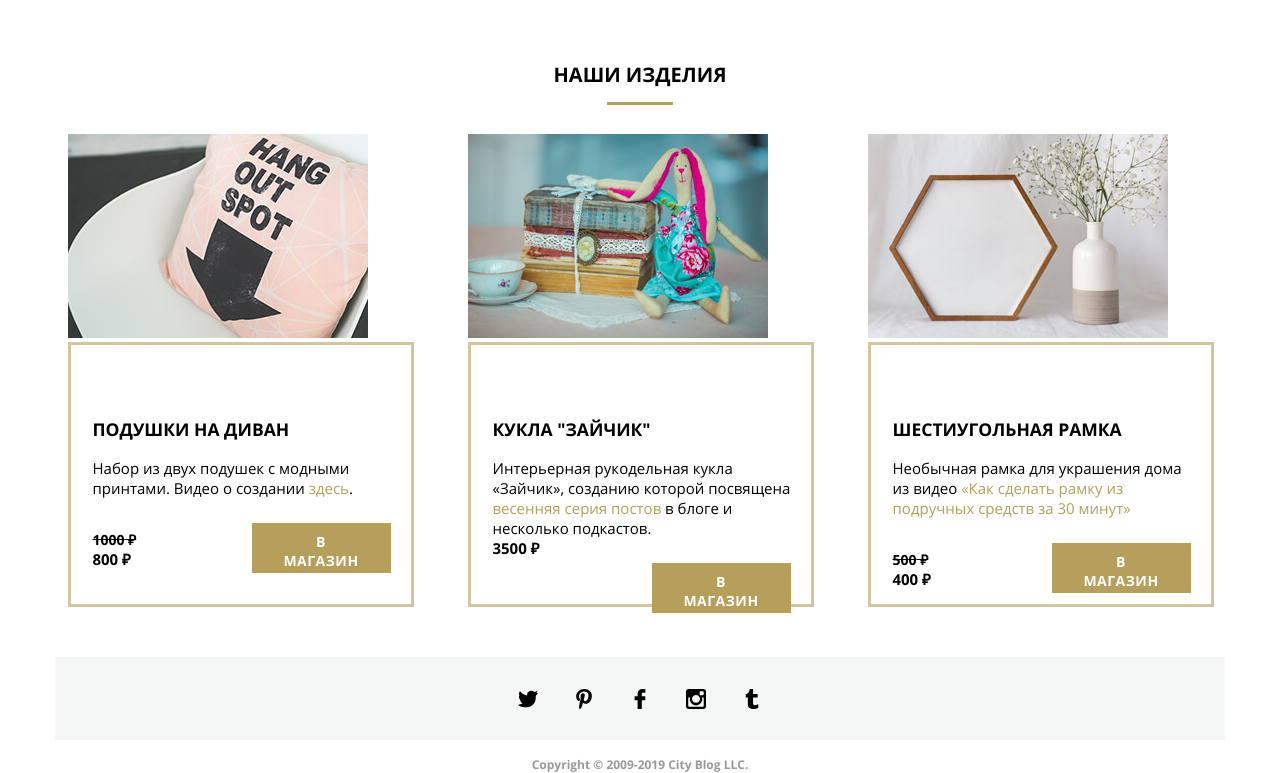
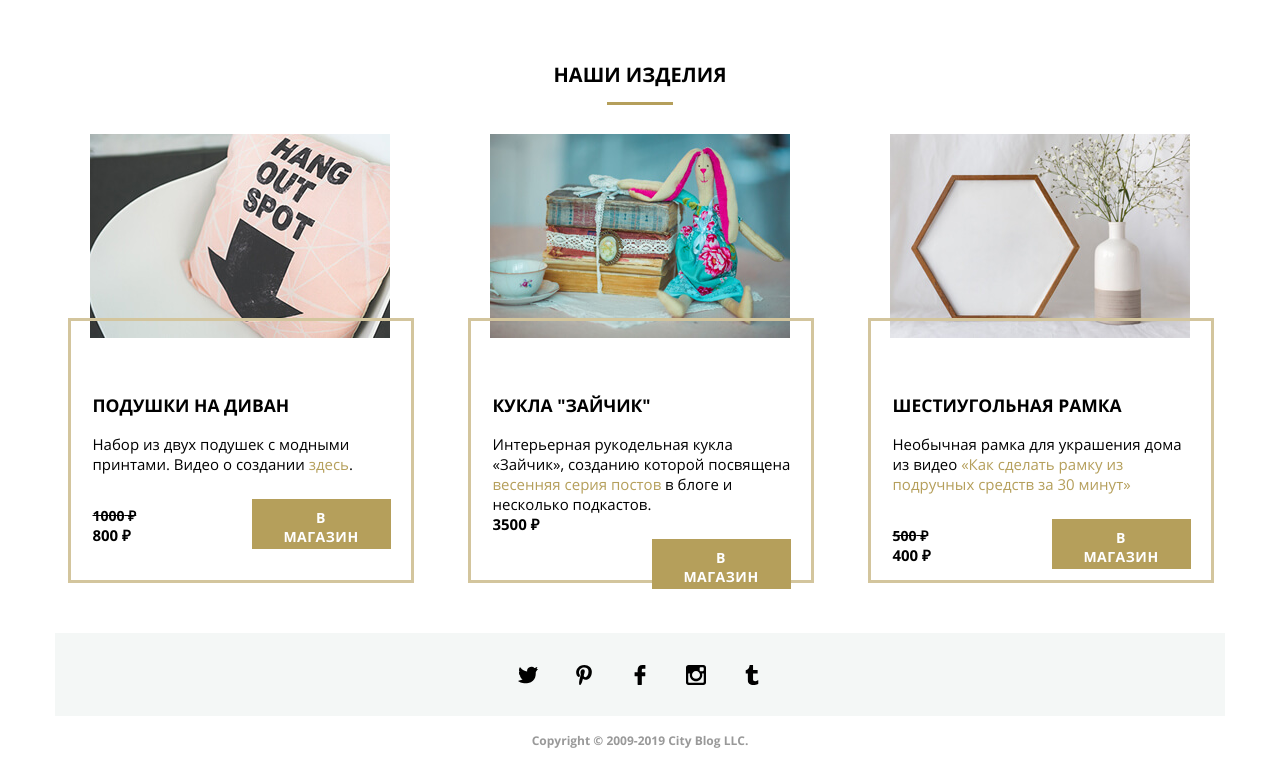
Before and after one commit to youaresmthless/mq-diploma, a plain HTML site: page index.html in a window 1280 px wide. Shown: the part 3535-4308 px from the top of the page. After the commit the page ends 4284 px from the top, so only its background shows below. Drawn offline with Linux system fonts and the light colour scheme; files whose address does not match are found by name.

Commit message:
Изменён файл style.css

```diff
--- a/style.css
+++ b/style.css
@@ -807,6 +807,17 @@
     box-sizing: border-box;
     border: 3px solid #d3c59d;
     padding: 54px 20px 70px 22px;
+    position: relative;
+    z-index: 1;
+  }
+
+  .product-imgbox {
+    margin-bottom: -20px;
+  }
+
+  .product-img {
+    display: block;
+    margin: auto;
   }
 
   .product-title {
```
